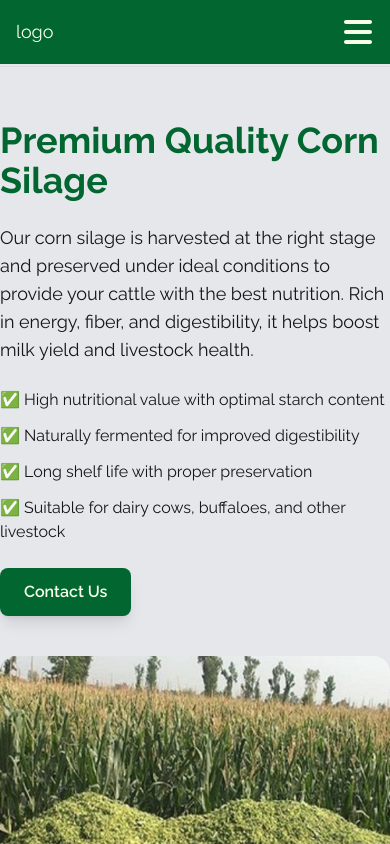
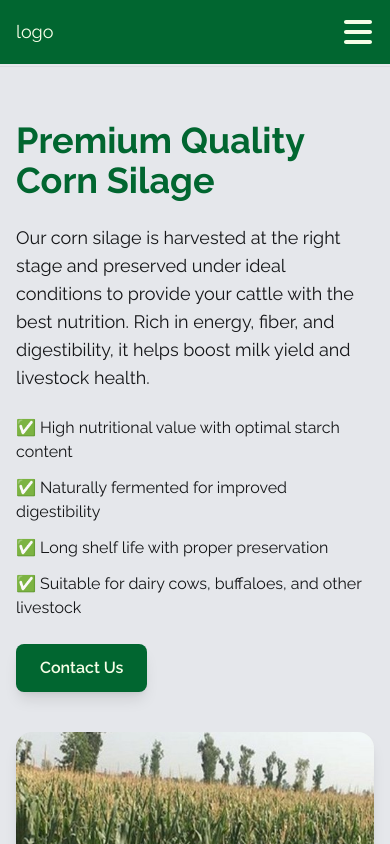
Before and after one commit to sunflowerIU/agriculture-project, a Next.js app: page /corn-silage in a window 390 px wide. Shown: the top 844 px of the page. Built offline with nearby package versions, Linux system fonts and the light colour scheme.

Commit message:
padding bug

```diff
--- a/app/corn-silage/page.js
+++ b/app/corn-silage/page.js
@@ -17,7 +17,7 @@ export const metadata = {
 
 export default function QualityCornSilagePage() {
   return (
-    <section className="mx-auto max-w-7xl py-10 sm:px-8 lg:px-8">
+    <section className="mx-auto max-w-7xl px-4 py-10 sm:px-8 lg:px-8">
       {/* Hero Section */}
       <div className="grid gap-10 md:grid-cols-2 md:items-center">
         <div>
```
